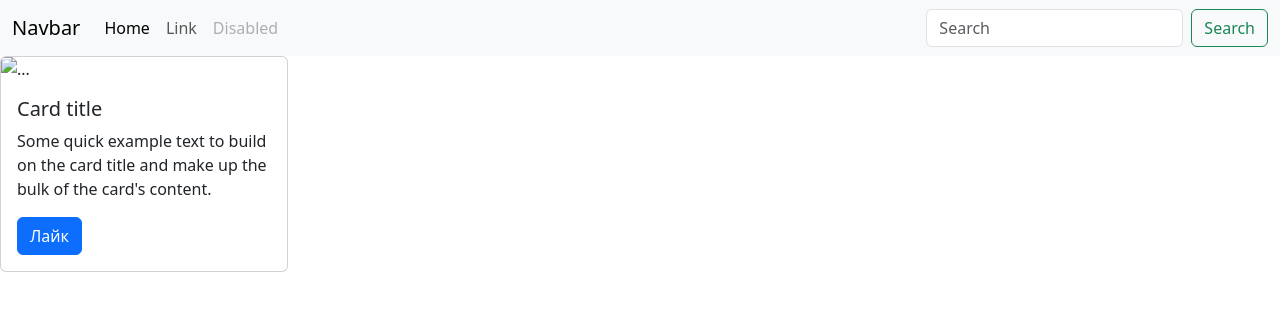
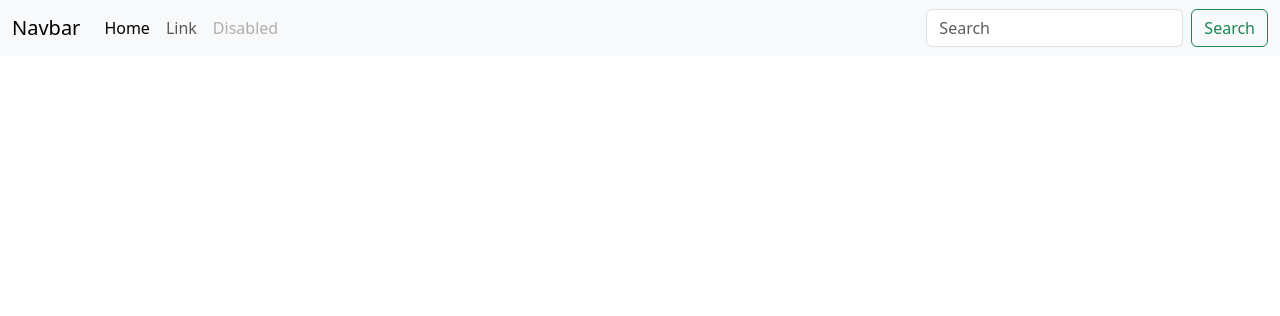
Before and after one commit to PikusevDima/MyCarSite, a Django app: page / in a window 1280 px wide. Shown: the top 316 px of the page. Run offline with Django 4.2, Linux system fonts and the light colour scheme; parts of the project's set-up code (start-up, migrations or seed data) failed here and were passed over.

Commit message:
make migration

```diff
--- a/CarsSite/CarsSite/views.py
+++ b/CarsSite/CarsSite/views.py
@@ -1,6 +1,5 @@
 from django.http import HttpResponse
 from django.shortcuts import render
-from .models import Product
 
 
 def homePage(request):
--- a/CarsSite/templates/index.html
+++ b/CarsSite/templates/index.html
@@ -15,7 +15,7 @@
       <div class="collapse navbar-collapse" id="navbarSupportedContent">
         <ul class="navbar-nav me-auto mb-2 mb-lg-0">
           <li class="nav-item">
-            <a class="nav-link active" aria-current="page" href="#">Home</a>
+            <a class="nav-link active" aria-current="page" href="http://127.0.0.1:8000/">Home</a>
           </li>
           <li class="nav-item">
             <a class="nav-link" href="#">Link</a>
@@ -31,13 +31,9 @@
       </div>
     </div>
   </nav>
-<div class="card" style="width: 18rem;">
-  <img src="" class="card-img-top" alt="...">
-  <div class="card-body">
-    <h5 class="card-title">Card title</h5>
-    <p class="card-text">Some quick example text to build on the card title and make up the bulk of the card's content.</p>
-    <a href="" class="btn btn-primary">Лайк</a>
+  <div class="container-fluid">
+    {% block content %}
+    {% endblock content %}
   </div>
-</div>
 </body>
 </html>
```
Also changed, not shown: CarsSite/CarsSite/models.py (+4 -5 lines), CarsSite/db.sqlite3.
